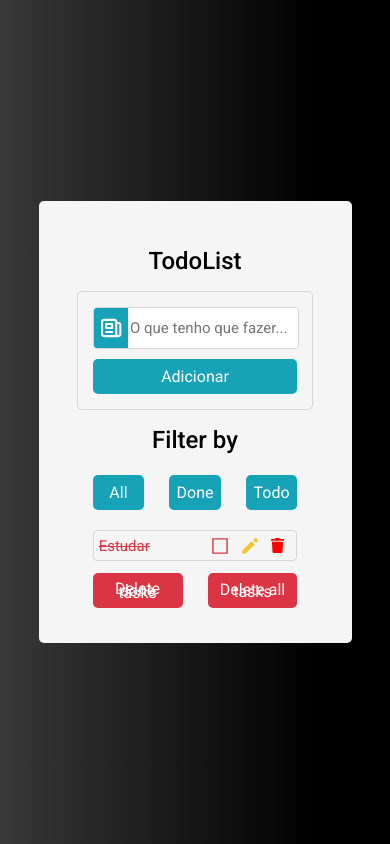
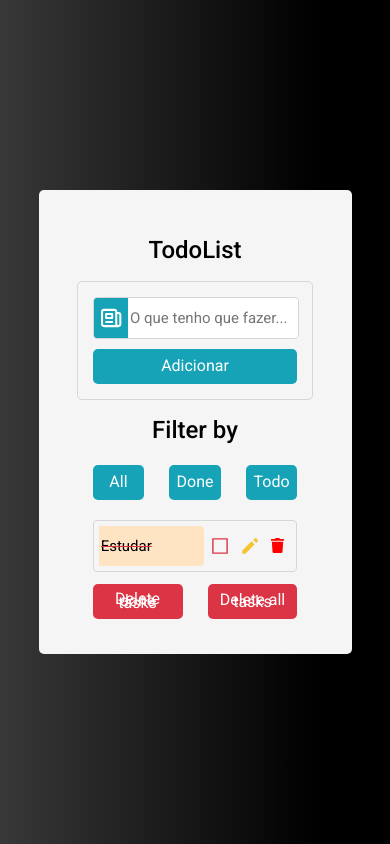
Before and after one commit to IsaqueBatista/To-do_List, a React (Create React App) app: page / in a window 390 px wide. Both pictures are taken after a click on the icon 250 px from the left and 545 px from the top of the page. Built offline with nearby package versions, Linux system fonts and the light colour scheme.

Commit message:
Editando item, estilização input item, responsividade item, etc... auxílio ChatGPT

```diff
--- a/src/App.jsx
+++ b/src/App.jsx
@@ -18,12 +18,17 @@ import {
   StyledIconHiPencil,
   StyledIconAiOutlineBorder,
   ContainerButtonRed,
-  ButtonRed
+  ButtonRed,
+  InputField
 } from "./styles.js";
 
 function App() {
-  const [list, setList] = useState([{ id: uuid(), task: "Estudar", finished: true }]);
+  const [list, setList] = useState([
+    { id: uuid(), task: "Estudar", finished: true },
+  ]);
   const [inputTask, setInputTask] = useState("");
+  const [editingId, setEditingId] = useState(null);
+  const [editingTask, setEditingTask] = useState("");
 
   function digitarInput(e) {
     setInputTask(e.target.value);
@@ -31,19 +36,36 @@ function App() {
 
   function buttonClick() {
     setList([...list, { id: uuid(), task: inputTask, finished: false }]);
+    setInputTask("");
   }
 
   function taskCompleted(id) {
-    const newList = list.map(item => (
-      item.id === id ? {...item, finished: !item.finished} : item
-    ))
-
-    setList(newList)
+    const newList = list.map((item) =>
+      item.id === id ? { ...item, finished: !item.finished } : item
+    );
+    setList(newList);
   }
 
   function deleteTask(id) {
-    const updatedItems = list.filter((item) => item.id !== id);
-    setList(updatedItems);
+    const newList = list.filter((item) => item.id !== id);
+    setList(newList);
+  }
+
+  function startEditing(id, task) {
+    setEditingId(id);
+    setEditingTask(task);
+  }
+
+  function saveTask() {
+    const newList = list.map((item) => {
+      if (item.id === editingId) {
+        return { ...item, task: editingTask };
+      }
+      return item;
+    });
+    setList(newList);
+    setEditingId(null);
+    setEditingTask("");
   }
 
   return (
@@ -55,6 +77,7 @@ function App() {
           <DivInput>
             <StyledIcon />
             <Input
+              value={inputTask}
               onChange={digitarInput}
               placeholder="O que tenho que fazer..."
             />
@@ -73,17 +96,37 @@ function App() {
         <List>
           <ul>
             {list.map((item) => (
-              <Item isFinished={item.finished} key={item.id}>
-                {item.task}
+              <Item isFinished={item.finished} key={item.id} >
+                {editingId === item.id ? (
+                  <InputField
+                    maxLength={40}
+                    value={editingTask}
+                    onChange={(e) => setEditingTask(e.target.value)
+                    }
+                  />
+                ) : (
+                  <span>{item.task}</span>
+                )}
+
                 <ContainerStyledIconItem>
                   <div>
-                    <StyledIconAiOutlineBorder onClick={() => taskCompleted(item.id)}/>
+                    <StyledIconAiOutlineBorder
+                      onClick={() => taskCompleted(item.id)}
+                    />
                   </div>
+                  {editingId === item.id ? (
+                    <div>
+                      <StyledIconHiPencil onClick={saveTask} />
+                    </div>
+                  ) : (
+                    <div>
+                      <StyledIconHiPencil
+                        onClick={() => startEditing(item.id, item.task)}
+                      />
+                    </div>
+                  )}
                   <div>
-                    <StyledIconHiPencil />
-                  </div>
-                  <div>
-                    <StyledIconFaTrash onClick={() => deleteTask(item.id)}/>
+                    <StyledIconFaTrash onClick={() => deleteTask(item.id)} />
                   </div>
                 </ContainerStyledIconItem>
               </Item>
--- a/src/styles.js
+++ b/src/styles.js
@@ -50,6 +50,18 @@ export const Input = styled.input`
   font-size: 15px;
   padding: 0px 2px;
 `;
+
+export const InputField = styled.input`
+  border-radius: 0 4px 4px 0;
+  border: none;
+  height: 40px;
+  width: 100%;
+  background: bisque;
+
+  font-size: 15px;
+  padding: 0px 2px;
+`;
+
 
 export const Button = styled.button`
   background: #16a3b7;
@@ -125,6 +137,10 @@ export const Item = styled.li`
   margin-bottom: 2px;
   font-weight: 400;
   font-size: 15px;
+
+  span {
+    word-break: break-word;
+  }
 
   text-decoration: ${(props) => (props.isFinished ? "line-through" : "none")};
   color: ${(props) => (props.isFinished ? "#db3545" : "zinc")};
```
